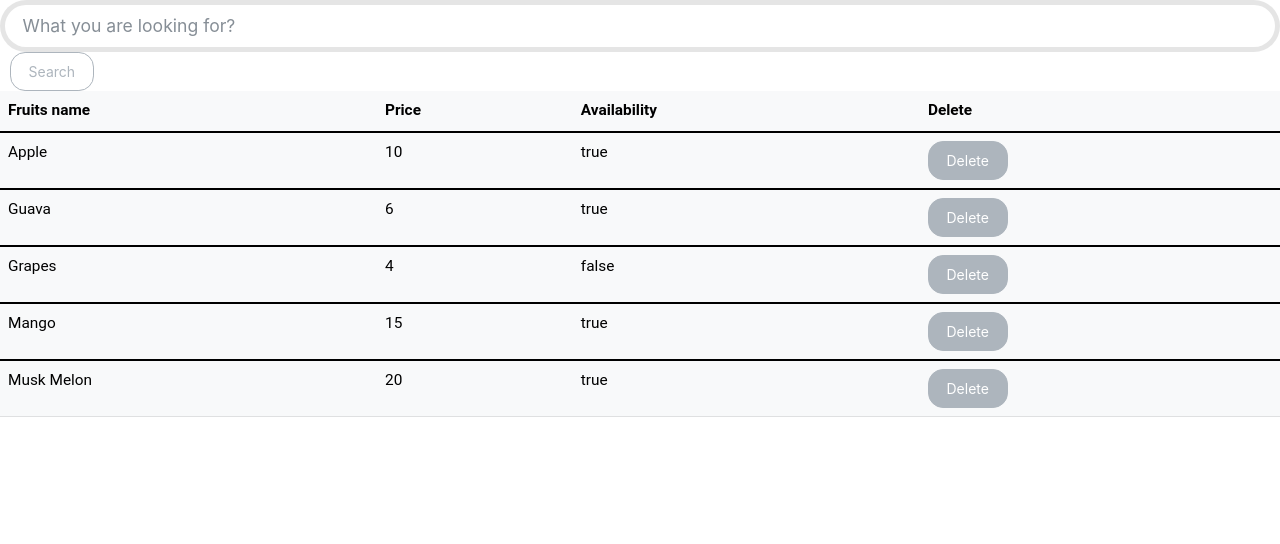
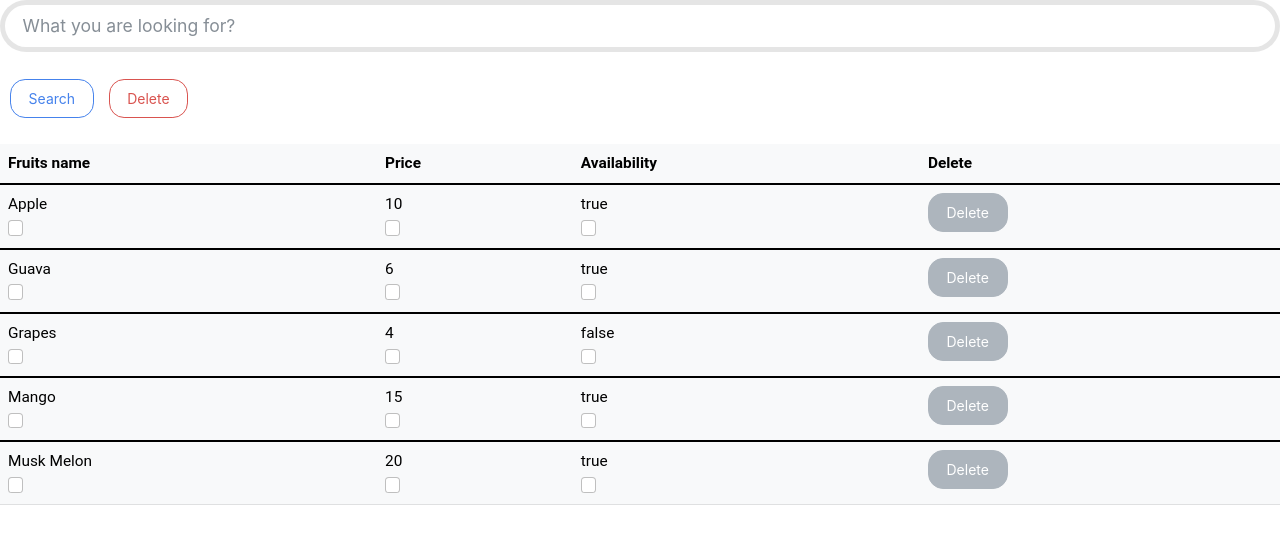
Before and after one commit to harshrupapara/aiip-mern-stack, a plain HTML site: page index.html in a window 1280 px wide. Drawn offline with Linux system fonts and the light colour scheme.

Commit message:
Add files via upload

```diff
--- a/index.html
+++ b/index.html
@@ -10,8 +10,10 @@
   <body>
 
    <input id="searchInputEl" class="form-control me-sm-2" type="text" placeholder="What you are looking for?" style="border-width: 5px 5px; border-radius: 200px;"/>
-   <button onclick="searchTable()" id="searchButton" class="btn btn-outline-secondary" style="margin-left: 10px;" >Search</button>
-
+   <br/>
+   <button  id="searchButton" class="btn btn-outline-primary" style="margin-left: 10px;" >Search</button>
+   <button  id="delButton" onclick="" class="btn btn-outline-danger" style="margin-left: 10px;" >Delete</button>
+   <br/>
     <br/>
       <table id="tableEl" class="table table-light" style="font-family: Roboto, sans-serif; border-radius:10px">
         <thead>
@@ -26,57 +28,6 @@
       </table>
     </table>
     <script type="text/javascript" src="script.js"></script>
-    <script>
-      let data = [
-  {
-    name: "Apple",
-    Price: 10,
-    is_available: true,
-  },
-  {
-    name: "Guava",
-    Price: 6,
-    is_available: true,
-  },
-  {
-    name: "Grapes",
-    Price: 4,
-    is_available: false,
-  },
-  {
-    name: "Mango",
-    Price: 15,
-    is_available: true,
-  },
-  {
-    name: "Musk Melon",
-    Price: 20,
-    is_available: true,
-  },
-];
 
-//Delete
-const tbodyEl = document.querySelector("tbody");
-const tableEl = document.querySelector("table");
-function onAddWebsite(e) {
-  data.forEach((element) =>
-    tbodyEl.insertAdjacentHTML(
-      "beforebegin",
-      `<tr id="rows"><td>${element.name}</td><td>${element.Price}</td><td>${element.is_available}</td><td><button type="button" class="btn btn-secondary" style="cursor: pointer">Delete</button></td></tr>`
-    )
-  );
-}
-
-function onDeleteRow(e) {
-  if (!e.target.classList.contains("btn-secondary")) {
-    return;
-  }
-
-  const btn = e.target;
-  btn.closest("tr").remove();
-}
-onAddWebsite();
-tableEl.addEventListener("click", onDeleteRow);
-    </script>
   </body>
 </html>
--- a/script.js
+++ b/script.js
@@ -1,5 +1,70 @@
+let data = [
+  {
+    name: "Apple",
+    Price: 10,
+    is_available: true,
+  },
+  {
+    name: "Guava",
+    Price: 6,
+    is_available: true,
+  },
+  {
+    name: "Grapes",
+    Price: 4,
+    is_available: false,
+  },
+  {
+    name: "Mango",
+    Price: 15,
+    is_available: true,
+  },
+  {
+    name: "Musk Melon",
+    Price: 20,
+    is_available: true,
+  },
+];
+
+//Add Data
+const tbodyEl = document.querySelector("tbody");
+const tableEl = document.querySelector("table");
+const deleteCheckEl = document.getElementById("delButton");
+function onAddWebsite(e) {
+  data.forEach((element) =>
+    tbodyEl.insertAdjacentHTML(
+      "beforebegin",
+      `<tr id="rows"><td>${element.name}<br/><input class="form-check-input" type="checkbox"/></td><td>${element.Price}<br/><input class="form-check-input" type="checkbox"/></td><td>${element.is_available}<br/><input class="form-check-input" type="checkbox"/></td><td><button type="button" class="btn btn-secondary" style="cursor: pointer">Delete</button></td></tr>`
+    )
+  );
+}
+onAddWebsite();
+
+//Delete
+function onDeleteRow(e) {
+  if (!e.target.classList.contains("btn-secondary")) {
+    return;
+  }
+
+  const btn = e.target;
+  btn.closest("tr").remove();
+}
+
+tableEl.addEventListener("click", onDeleteRow);
+
+//Delete Checked
+function onDeleteChecked(e) {
+  if (!e.target.classList.contains("form-check-input")) {
+    return;
+  }
+
+  const btn = e.target;
+  btn.closest("td").remove();
+}
+
+tableEl.addEventListener("click", onDeleteChecked);
+
 //Search
-
 const searchInputEl = document.getElementById("searchInputEl");
 
 function searchTable() {
```
